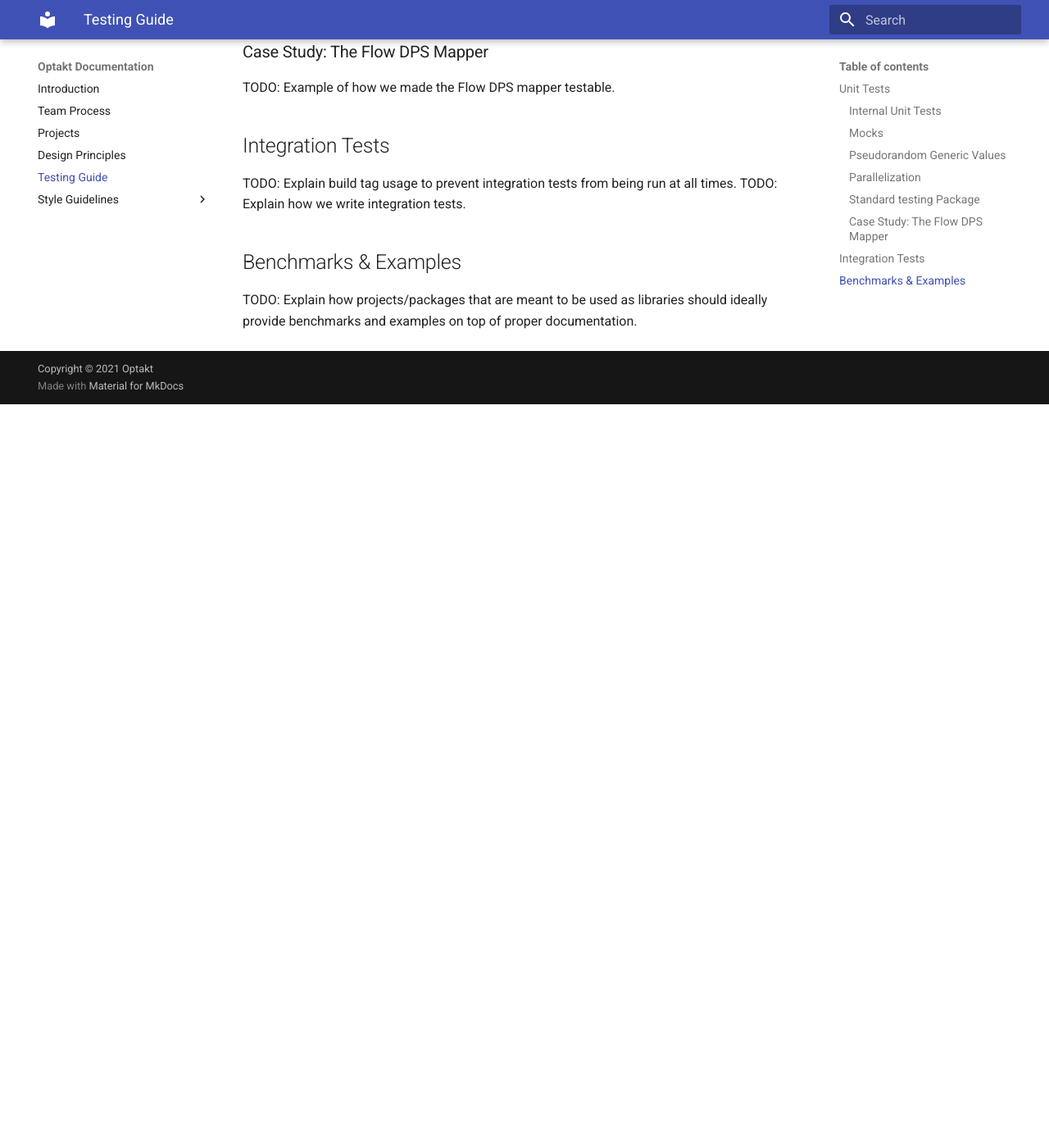
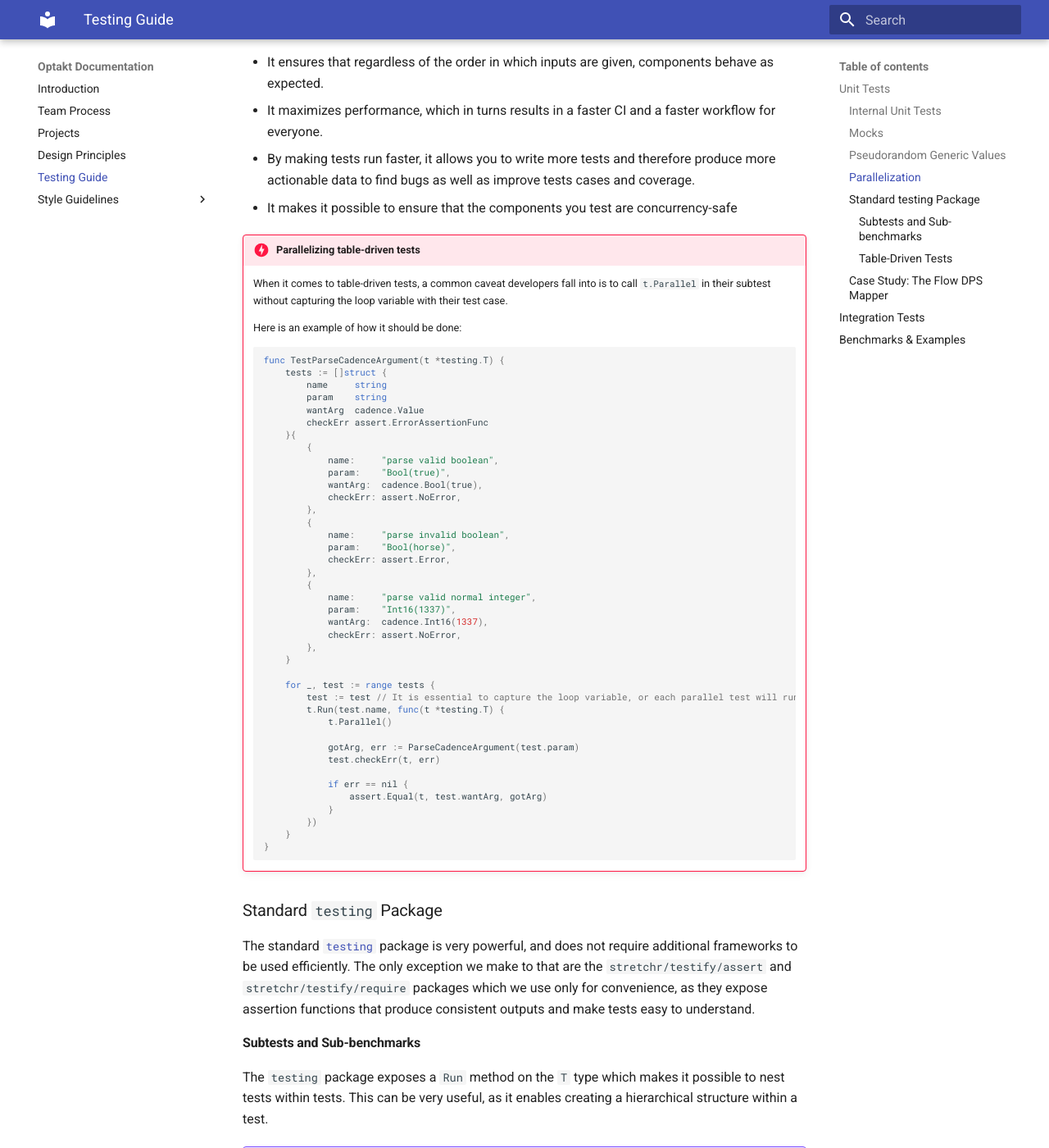
Before and after one commit to optakt/optakt.github.io, an MkDocs documentation site: the page built from content/testing.md, in a window 1280 px wide and 1400 px high, scrolled down 2819 px. Shown: the whole window at 82% size. Built offline with MkDocs 1.6.1 and Material for MkDocs 9.7.7, drawn with Linux system fonts in a browser that asks for light colours; before the commit the page ends 3312 px from its top, so only the background shows below that; some of the changed text lies outside the part shown.

Commit message:
Testing Guide: Standard testing package, subtests, tdt

````diff
--- a/content/testing.md
+++ b/content/testing.md
@@ -98,14 +98,123 @@
 ```
 
 !!! warning
+
     While randomly generating valid inputs makes sense, randomly generating invalid inputs does not. In the case of invalid inputs, it is much better to have an exhaustive list of all types of cases that are expected to be invalid and always test each one of them.
 
 ### Parallelization
 
+Since the version `1.7` of Go, tests can be run in parallel. This can be done by calling [`t.Parallel`](https://pkg.go.dev/testing#T.Parallel) in each subtest. Calling this function signals that the test is to be run in parallel with (and only with) other parallel tests, and the amount of tests running in parallel is limited by the value of [`runtime.GOMAXPROCS`](https://pkg.go.dev/runtime#GOMAXPROCS).
+
+There are multiple advantages to parallelizing tests:
+
+* It ensures that regardless of the order in which inputs are given, components behave as expected.
+* It maximizes performance, which in turns results in a faster CI and a faster workflow for everyone.
+* By making tests run faster, it allows you to write more tests and therefore produce more actionable data to find bugs as well as improve tests cases and coverage.
+* It makes it possible to ensure that the components you test are concurrency-safe
+
+!!! danger "Parallelizing table-driven tests"
+
+    When it comes to table-driven tests, a common caveat developers fall into is to call `t.Parallel` in their subtest without capturing the loop variable with their test case.
+
+    Here is an example of how it should be done:
+
+    ```go
+    func TestParseCadenceArgument(t *testing.T) {
+        tests := []struct {
+            name     string
+            param    string
+            wantArg  cadence.Value
+            checkErr assert.ErrorAssertionFunc
+        }{
+            {
+                name:     "parse valid boolean",
+                param:    "Bool(true)",
+                wantArg:  cadence.Bool(true),
+                checkErr: assert.NoError,
+            },
+            {
+                name:     "parse invalid boolean",
+                param:    "Bool(horse)",
+                checkErr: assert.Error,
+            },
+            {
+                name:     "parse valid normal integer",
+                param:    "Int16(1337)",
+                wantArg:  cadence.Int16(1337),
+                checkErr: assert.NoError,
+            },
+        }
+
+        for _, test := range tests {
+            test := test // It is essential to capture the loop variable, or each parallel test will run with the inputs of the last test from the table.
+            t.Run(test.name, func(t *testing.T) {
+                t.Parallel()
+
+                gotArg, err := ParseCadenceArgument(test.param)
+                test.checkErr(t, err)
+
+                if err == nil {
+                    assert.Equal(t, test.wantArg, gotArg)
+                }
+            })
+        }
+    }
+    ```
+
 ### Standard `testing` Package
 
-TODO: Explain subtest and structure of nested tests.
-TODO: Explain when to use subtests vs when to use table-driven tests.
+The standard [`testing`](https://pkg.go.dev/testing) package is very powerful, and does not require additional frameworks to be used efficiently. The only exception we make to that are the `stretchr/testify/assert` and `stretchr/testify/require` packages which we use only for convenience, as they expose assertion functions that produce consistent outputs and make tests easy to understand.
+
+#### Subtests and Sub-benchmarks
+
+The `testing` package exposes a `Run` method on the `T` type which makes it possible to nest tests within tests. This can be very useful, as it enables creating a hierarchical structure within a test.
+
+??? example "index_internal_test.go"
+
+    ```go
+    func TestIndex(t *testing.T) {
+        // ...
+        t.Run("collections", func(t *testing.T) {
+            t.Parallel()
+
+            collections := mocks.GenericCollections(4)
+
+            reader, writer, db := setupIndex(t)
+            defer db.Close()
+
+            assert.NoError(t, writer.Collections(mocks.GenericHeight, collections))
+            // Close the writer to make it commit its transactions.
+            require.NoError(t, writer.Close())
+
+            // NOTE: The following subtests should NOT be run in parallel, because of the deferral
+            // to close the database above.
+            t.Run("retrieve collection by ID", func(t *testing.T) {
+                got, err := reader.Collection(collections[0].ID())
+
+                require.NoError(t, err)
+                assert.Equal(t, collections[0], got)
+            })
+
+            t.Run("retrieve collections by height", func(t *testing.T) {
+                got, err := reader.CollectionsByHeight(mocks.GenericHeight)
+
+                require.NoError(t, err)
+                assert.ElementsMatch(t, mocks.GenericCollectionIDs(4), got)
+            })
+
+            t.Run("retrieve transactions from collection", func(t *testing.T) {
+                // For now this index is not used.
+            })
+        })
+        // ...
+    }
+    ```
+
+#### Table-Driven Tests
+
+It makes a lot of sense to use subtests when testing the behavior of complex components, but it is better to use [table-driven tests](https://dave.cheney.net/2019/05/07/prefer-table-driven-tests) when testing a simple function with a given output for a given input, and that there are many cases to cover. For such cases, table-driven tests massively improve clarity and readability.
+
+They should not be used blindly for all tests, however. In cases where the tested component is complex and that testing its methods cannot be simplified to a common setup, call to a function and assertion of the output, trying to use table-driven tests at all costs might lead to messy code, where the subtest which runs the test case is full of conditions to try to handle each separate setup. This is usually a sign that using simple tests and subtests would be a better approach.
 
 ### Case Study: The Flow DPS Mapper
 
````
